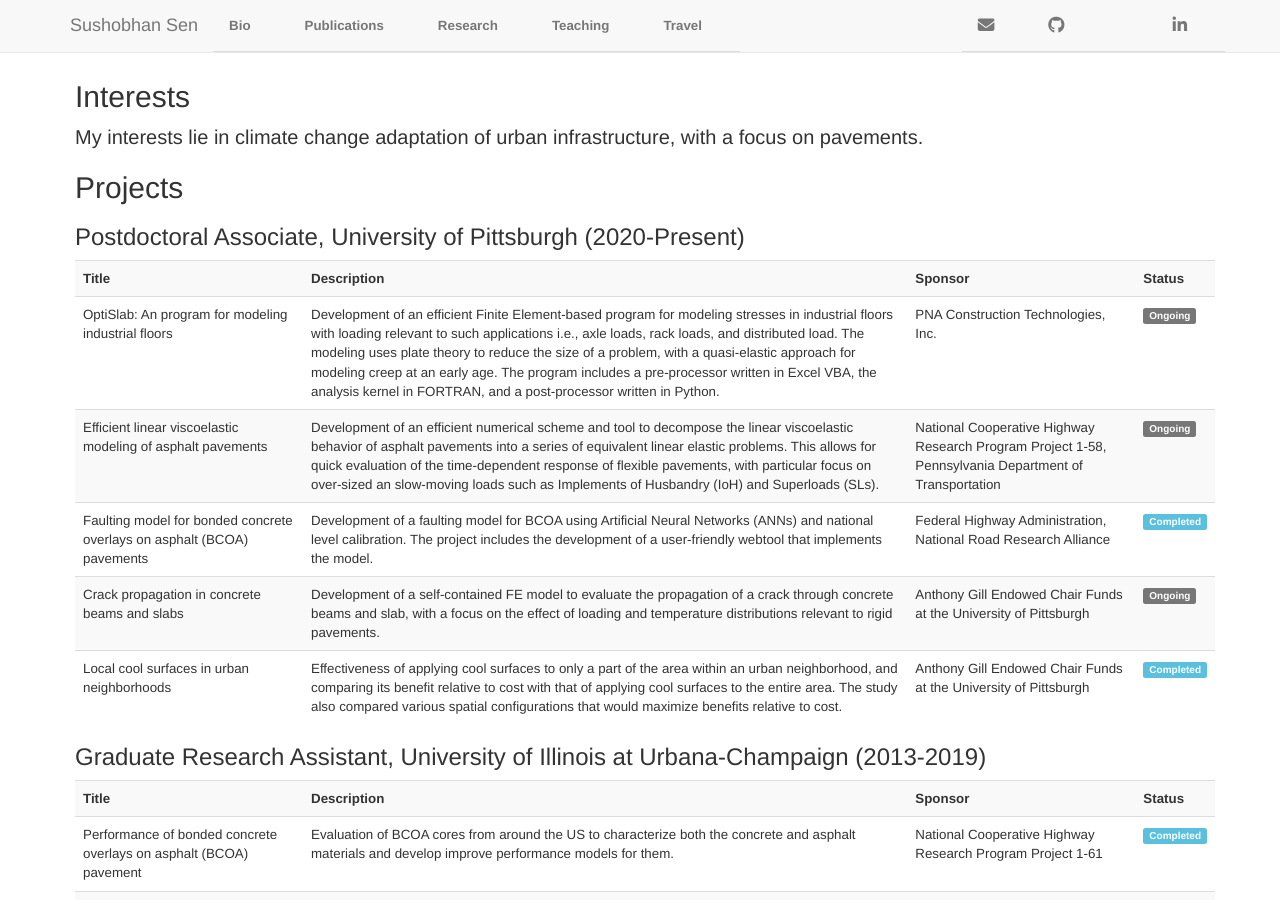
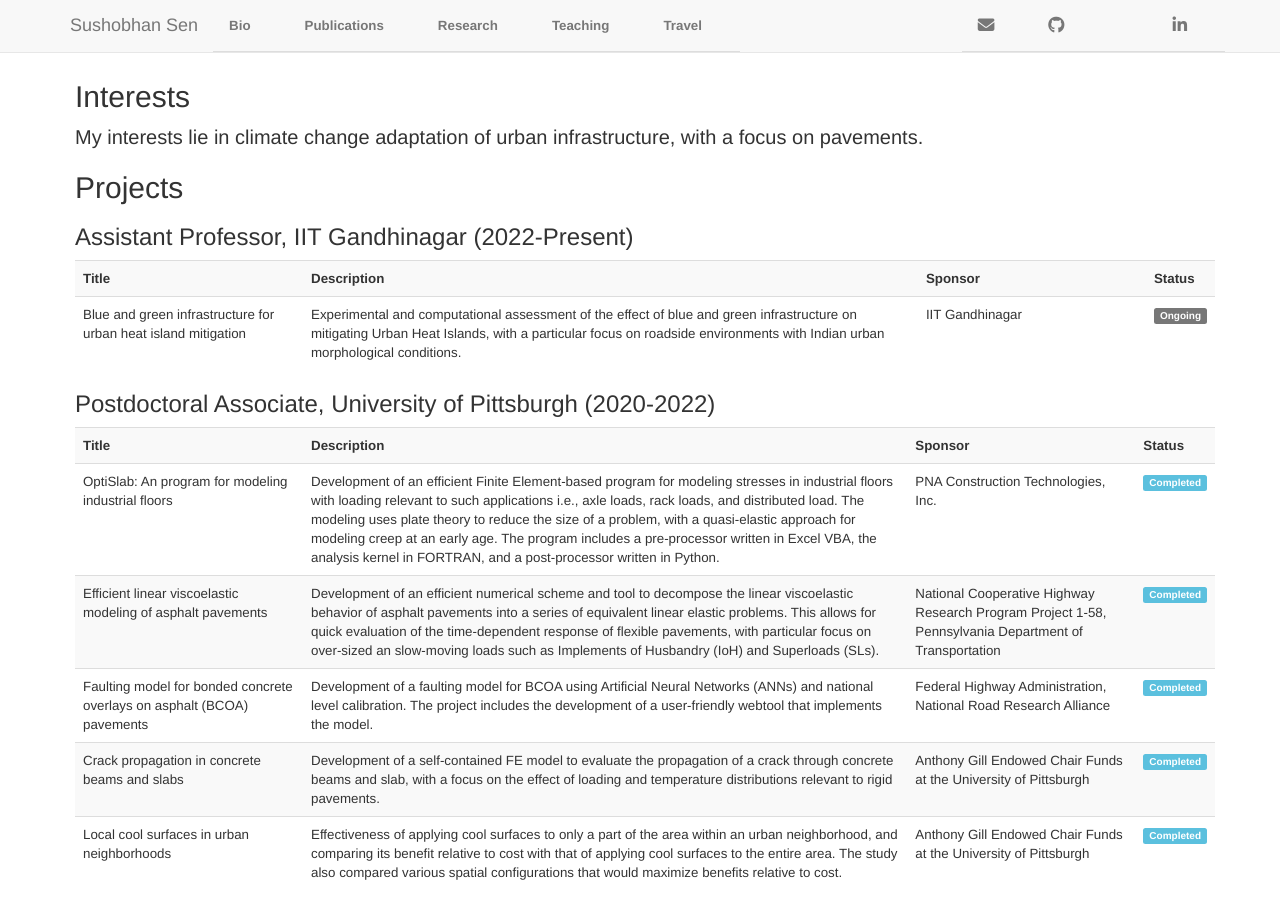
Before and after one commit to sushobhansen/sushobhansen.github.io, a Jekyll site: the page built from research.md, in a window 1280 px wide and 900 px high. Built offline with Jekyll 4.4.1, drawn with Linux system fonts in a browser that asks for light colours; nearby versions of some CDN libraries; a style sheet for code colours, icons or effects is not loaded.

Commit message:
First IITGN commit

```diff
--- a/_layouts/default.html
+++ b/_layouts/default.html
@@ -22,7 +22,7 @@
 					</ul>
 					<!--Right side icons-->
 					<ul class="nav navbar-nav navbar-right nav-tabs">
-						<li><a href="mailto:sushobhan.sen@gmail.com" target="_blank"><i class="fa fa-envelope fa-lg" aria-hidden="true"></i></a></li>
+						<li><a href="mailto:sushobhan.sen@iitgn.ac.in" target="_blank"><i class="fa fa-envelope fa-lg" aria-hidden="true"></i></a></li>
 						<li><a href="https://github.com/sushobhansen" target="_blank"><i class="fa fa-github fa-lg" aria-hidden="true"></i></a></li>
 						<li><a href="https://scholar.google.com/citations?user=Az0zTVgAAAAJ&hl=en" target="_blank"><i class="ai ai-google-scholar ai-lg" aria-hidden="true"></i></a></li>
 						<li><a href="https://www.linkedin.com/in/sushobhansen/" target="_blank"><i class="fa fa-linkedin fa-lg" aria-hidden="true"></i></a></li>
--- a/research.md
+++ b/research.md
@@ -7,7 +7,23 @@ title: Sushobhan Sen | Research
 My interests lie in climate change adaptation of urban infrastructure, with a focus on pavements.
 
 ## Projects
-### Postdoctoral Associate, University of Pittsburgh (2020-Present)
+### Assistant Professor, IIT Gandhinagar (2022-Present)
+<table class="table table-striped table-hover">
+	<tr>
+		<td width="20%"><b>Title</b></td>
+		<td><b>Description</b></td>
+		<td width="20%"><b>Sponsor</b></td>
+		<td><b>Status</b></td>
+	</tr>
+	<tr>
+		<td>Blue and green infrastructure for urban heat island mitigation</td>
+		<td>Experimental and computational assessment of the effect of blue and green infrastructure on mitigating Urban Heat Islands, with a particular focus on roadside environments with Indian urban morphological conditions.</td>
+		<td>IIT Gandhinagar</td>
+		<td><span class="label label-default">Ongoing</span></td>
+	</tr>
+</table>
+
+### Postdoctoral Associate, University of Pittsburgh (2020-2022)
 <table class="table table-striped table-hover">
 	<tr>
 		<td width="20%"><b>Title</b></td>
@@ -19,13 +35,13 @@ My interests lie in climate change adaptation of urban infrastructure, with a fo
 		<td>OptiSlab: An program for modeling industrial floors</td>
 		<td>Development of an efficient Finite Element-based program for modeling stresses in industrial floors with loading relevant to such applications i.e., axle loads, rack loads, and distributed load. The modeling uses plate theory to reduce the size of a problem, with a quasi-elastic approach for modeling creep at an early age. The program includes a pre-processor written in Excel VBA, the analysis kernel in FORTRAN, and a post-processor written in Python.</td>
 		<td>PNA Construction Technologies, Inc.</td>
-		<td><span class="label label-default">Ongoing</span></td>
+		<td><span class="label label-info">Completed</span></td>
 	</tr>
 	<tr>
 		<td>Efficient linear viscoelastic modeling of asphalt pavements</td>
 		<td>Development of an efficient numerical scheme and tool to decompose the linear viscoelastic behavior of asphalt pavements into a series of equivalent linear elastic problems. This allows for quick evaluation of the time-dependent response of flexible pavements, with particular focus on over-sized an slow-moving loads such as Implements of Husbandry (IoH) and Superloads (SLs).</td>
 		<td>National Cooperative Highway Research Program Project 1-58, Pennsylvania Department of Transportation</td>
-		<td><span class="label label-default">Ongoing</span></td>
+		<td><span class="label label-info">Completed</span></td>
 	</tr>
 	<tr>
 		<td>Faulting model for bonded concrete overlays on asphalt (BCOA) pavements</td>
@@ -37,7 +53,7 @@ My interests lie in climate change adaptation of urban infrastructure, with a fo
 		<td>Crack propagation in concrete beams and slabs</td>
 		<td>Development of a self-contained FE model to evaluate the propagation of a crack through concrete beams and slab, with a focus on the effect of loading and temperature distributions relevant to rigid pavements.</td>
 		<td>Anthony Gill Endowed Chair Funds at the University of Pittsburgh</td>
-		<td><span class="label label-default">Ongoing</span></td>
+		<td><span class="label label-info">Completed</span></td>
 	</tr>
 	<tr>
 		<td>Local cool surfaces in urban neighborhoods</td>
```
Also changed, not shown: bio.md (+9 -1 lines), index.md (+8 -9 lines), teaching.md (+23 -0 lines), favicon.ico (added).
